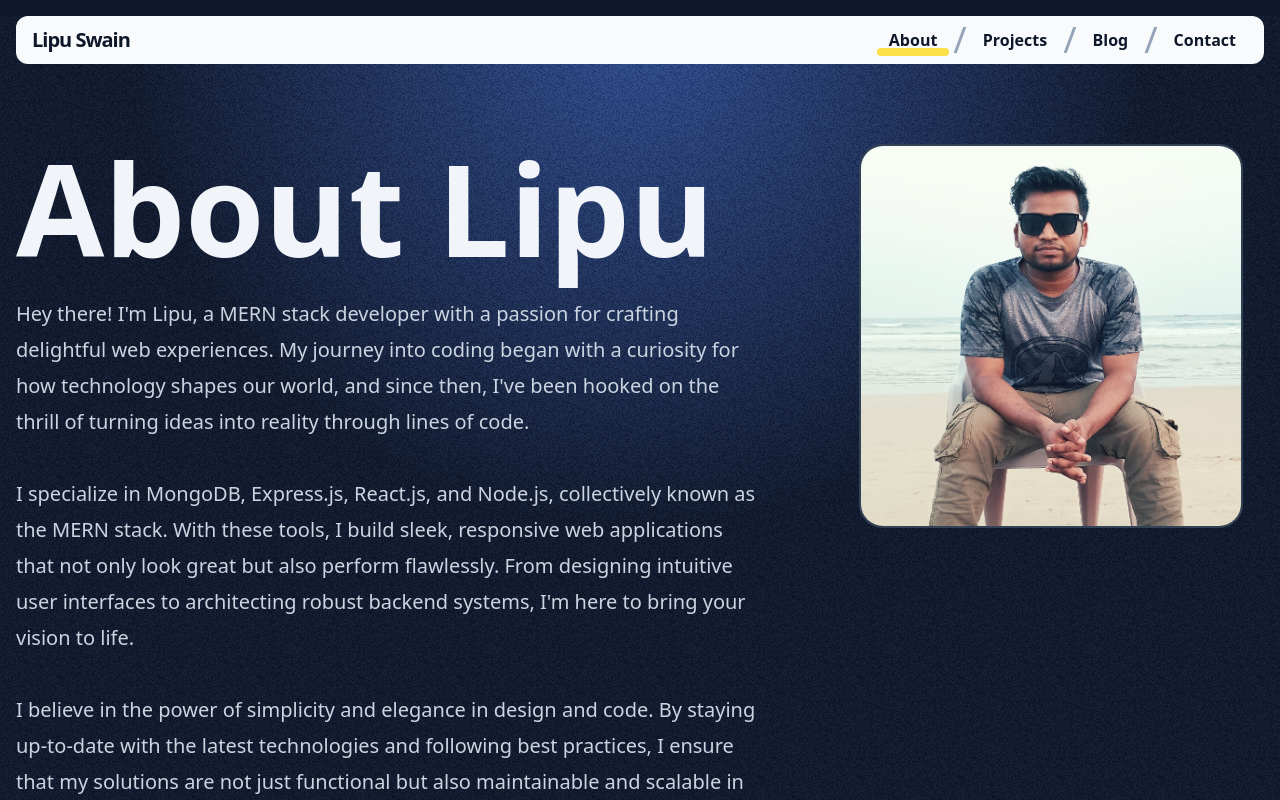
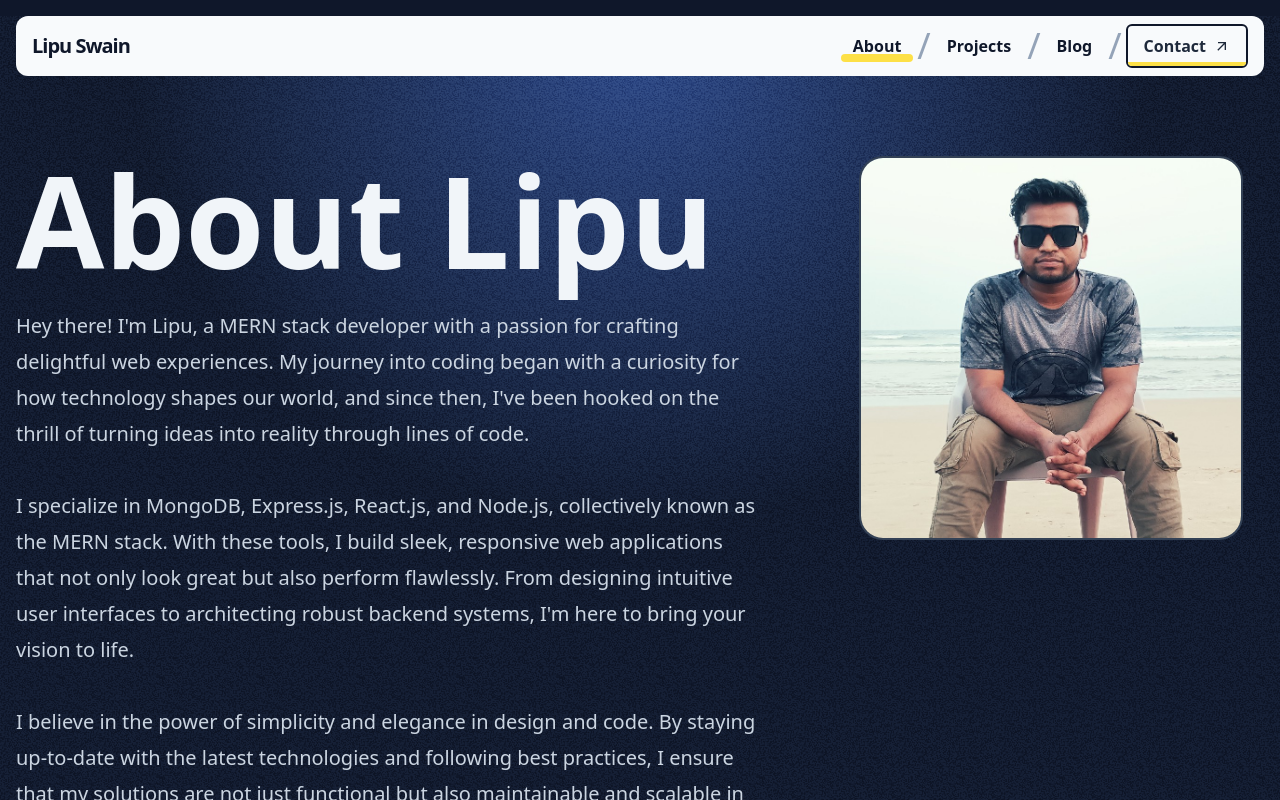
Before and after one commit to lipu8144/Portfolio, a React (Vite) app: page /about in a window 1280 px wide. Shown: the top 800 px of the page. Built offline with nearby package versions, Linux system fonts and the light colour scheme.

Commit message:
button comp update

```diff
--- a/src/components/Button.jsx
+++ b/src/components/Button.jsx
@@ -1,10 +1,11 @@
 import React from "react";
+import { Link } from "react-router-dom";
 import { MdArrowOutward } from "react-icons/md";
 
 const Button = ({label, showIcon, url}) => {
 
   return (
-    <a href={url} className="group relative flex w-fit text-slate-800 items-center justify-center overflow-hidden rounded-md border-2 border-slate-900 bg-slate-50  px-4 py-2 font-bold transition-transform ease-out  hover:scale-105">
+    <Link to={url} className="group relative flex w-fit text-slate-800 items-center justify-center overflow-hidden rounded-md border-2 border-slate-900 bg-slate-50  px-4 py-2 font-bold transition-transform ease-out  hover:scale-105">
       <span
         className={
           "absolute inset-0 z-0 h-full translate-y-9 bg-yellow-300 transition-transform  duration-300 ease-in-out group-hover:translate-y-0"
@@ -13,7 +14,7 @@ const Button = ({label, showIcon, url}) => {
       <span className="relative flex items-center justify-center gap-2">
         {label} {showIcon && <MdArrowOutward className="inline-block" />}
       </span>
-    </a>
+    </Link>
   );
 };
 
--- a/src/components/Navbar.jsx
+++ b/src/components/Navbar.jsx
@@ -231,7 +231,7 @@ const DesktopMenu = () => {
 
         {/* contact */}
         <li>
-          <Link
+          {/* <Link
             className={clsx(
               "group relative block overflow-hidden rounded px-3 py-1 text-base font-bold text-slate-900"
             )}
@@ -244,13 +244,13 @@ const DesktopMenu = () => {
               )}
             />
             <span className="relative">Contact</span>
-          </Link>
+          </Link> */}
+      <Button url={"/contact"} label={"Contact"} showIcon={true} className="ml-3" />
         </li>
 
       </>
 
       {/* <li>
-        <Button url={"/contact"} label={"Contact"} showIcon={true} className="ml-3" />
       </li> */}
     </div>
   );
```
